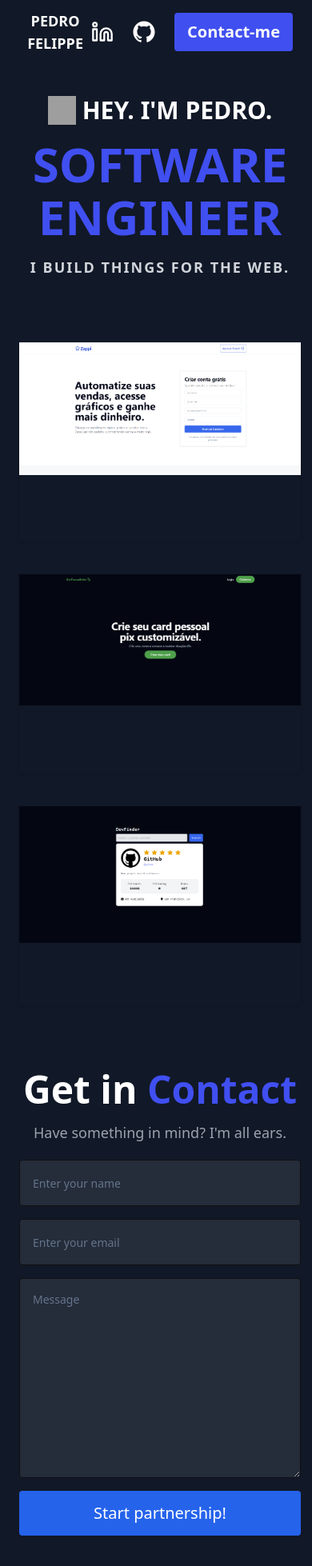
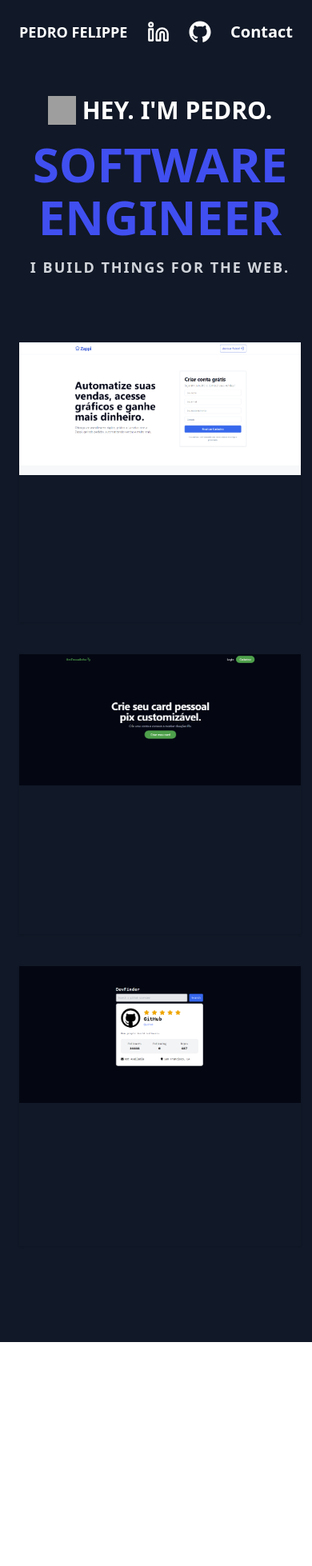
Before and after one commit to pefelippe/Portfolio, a Next.js app: page / in a window 390 px wide. Shown: the top 1958 px of the page at 80% size. After the commit the page ends 1678 px from the top, so only its background shows below. Built offline with nearby package versions, Linux system fonts and the light colour scheme; grey boxes are pictures that could not be loaded.

Commit message:
moving to

```diff
--- a/pages/contact.tsx
+++ b/pages/contact.tsx
@@ -8,15 +8,15 @@ import MessageForm from "../src/components/MessageForm";
 
 function ContactContent() {
   return (
+    <motion.div className="h-full flex  items-center text-start justify-center min-h-screen bg-gray-900 text-white  ">
       <motion.div
         id="contact-content"
         initial={{ opacity: 0, y: 50 }}
         whileInView={{ opacity: 1, y: 0 }}
         transition={{ duration: 0.5 }}
-      className="content-intern my-auto items-start text-start justify-center    "
+        className="flex w-full justify-between items-center text-center max-md:flex-col gap-5 max-w-screen-2xl mx-auto my-auto h-full  "
       >
-      <div className="flex w-full justify-between items-center text-center max-md:flex-col gap-5">
-        <div className="flex flex-col gap-4 h-full justify-center ">
+        <div className="flex flex-col gap-4 h-full justify-center text-start ">
           <h3 className="section-subtitle text-5xl lg:text-6xl">
             Get in <span className="text-blue">Contact</span>
           </h3>
@@ -25,7 +25,7 @@ function ContactContent() {
           </p>
         </div>
         <MessageForm />
-      </div>
+      </motion.div>
     </motion.div>
   );
 }
--- a/pages/index.tsx
+++ b/pages/index.tsx
@@ -15,9 +15,9 @@ export default function Home() {
       <section className="section ">
         <ProjectContent />
       </section>
-      <section className="section ">
+      {/* <section className="section ">
         <ContactContent />
-      </section>
+      </section> */}
     </motion.div>
   );
 }
--- a/src/components/ProjectCard.tsx
+++ b/src/components/ProjectCard.tsx
@@ -39,7 +39,7 @@ function ProjectCard({
     >
       <Link
         href={link}
-        className="relative shadow  overflow-hidden w-full h-full min-h-[250px] lg:min-h-[400px] xl:min-h-[450px]"
+        className="relative shadow  overflow-hidden w-full h-full min-h-[350px] lg:min-h-[400px] xl:min-h-[450px]"
         target="_blank"
       >
         <motion.img
@@ -47,6 +47,18 @@ function ProjectCard({
           alt="card image"
           className="overflow-hidden object-cover w-full  h-full"
         />
+
+        <div
+          className="absolute inset-0 flex flex-col gap-1 justify-center items-start w-full text-md p-6 py-3
+         bg-black bg-opacity-80 opacity-0 hover:opacity-100 transition-opacity"
+        >
+          <p className="text-xl md:text-3xl font-semibold tracking-tight text-white">
+            {title}
+          </p>
+          <p className="text-sm md:text-xl font-normal text-white">
+            {description}
+          </p>
+        </div>
       </Link>
     </motion.div>
   );
--- a/src/components/layout/Header.tsx
+++ b/src/components/layout/Header.tsx
@@ -18,7 +18,7 @@ export const Logo = () => {
 
 const Header = () => {
   return (
-    <motion.header className="fixed  flex  h-20  w-full  z-50 px-6 text-white ">
+    <motion.header className="fixed  flex  h-20  w-full  z-50 px-6 text-white bg-gray-900 ">
       <motion.nav
         initial={{ opacity: 0, y: -25 }}
         animate={{ opacity: 1, y: 0 }}
@@ -44,15 +44,12 @@ const Header = () => {
             <GitHubLogoIcon className="h-7 w-7 hover:text-blue" />
           </AnimatedBtn>
 
-          <ScrollLink
-            to="contact-content"
-            offset={-100}
-            className="max-sm:w-full "
+          <Link
+            href="/contact"
+            className="text-xl py-6 rounded items-center gap-1  max-sm:w-full  tracking-normal font-semibold hover:text-blue"
           >
-            <Button className="text-xl py-6 rounded items-center gap-1  max-sm:w-full  tracking-normal font-semibold bg-blue">
-              Contact-me
-            </Button>
-          </ScrollLink>
+            Contact
+          </Link>
         </motion.div>
       </motion.nav>
     </motion.header>
```
Lines whose indentation alone changed are shown as unchanged.
